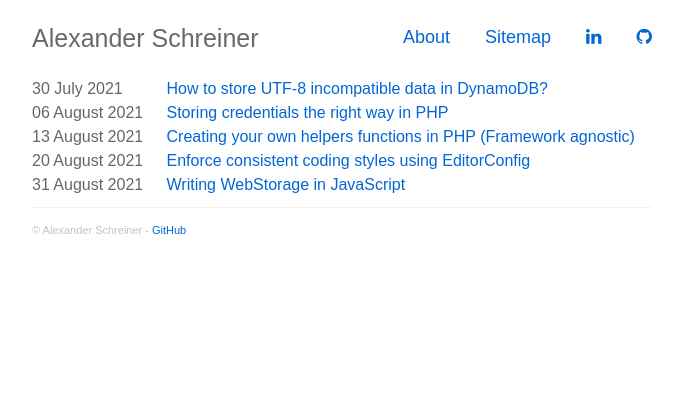
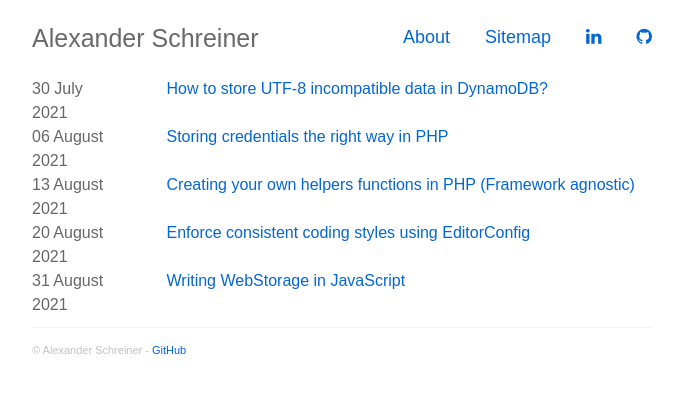
Before and after one commit to alexander-schreiner/alexander-schreiner.github.io, a Jekyll site: the page built from index.html, in a window 1280 px wide. Shown: the top 393 px of the page, without its empty margins (298-981 px from the left). Built offline with Jekyll 4.4.1, drawn with Linux system fonts in a browser that asks for light colours; nearby versions of some CDN libraries; the list of posts is cut into pages by our own code.

Commit message:
Update index.html

```diff
--- a/index.html
+++ b/index.html
@@ -8,7 +8,10 @@ layout: default
       {% if post.url %}
         <div class="row">
           <div class="col-md-3" style="width: 23%;">
-            {{ post.date | date: "%d %B %Y" }}
+            {{ post.date | date: "%d %B" }}
+            <div>
+              {{ post.date | date: "%Y" }}
+            </div>
           </div>
           <a href="{{ post.url }}">{{ post.title }}</a>
         </div>
```
